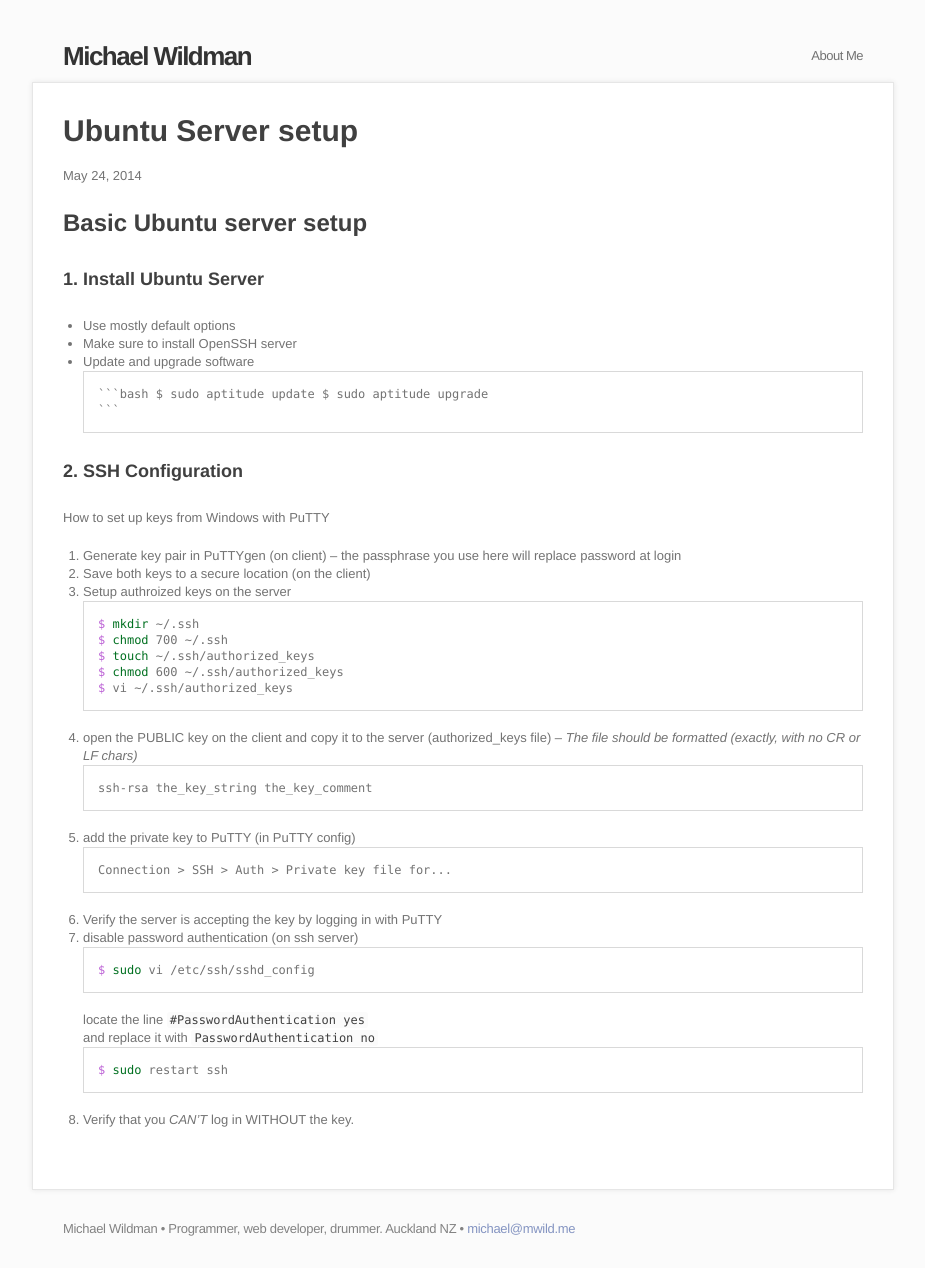
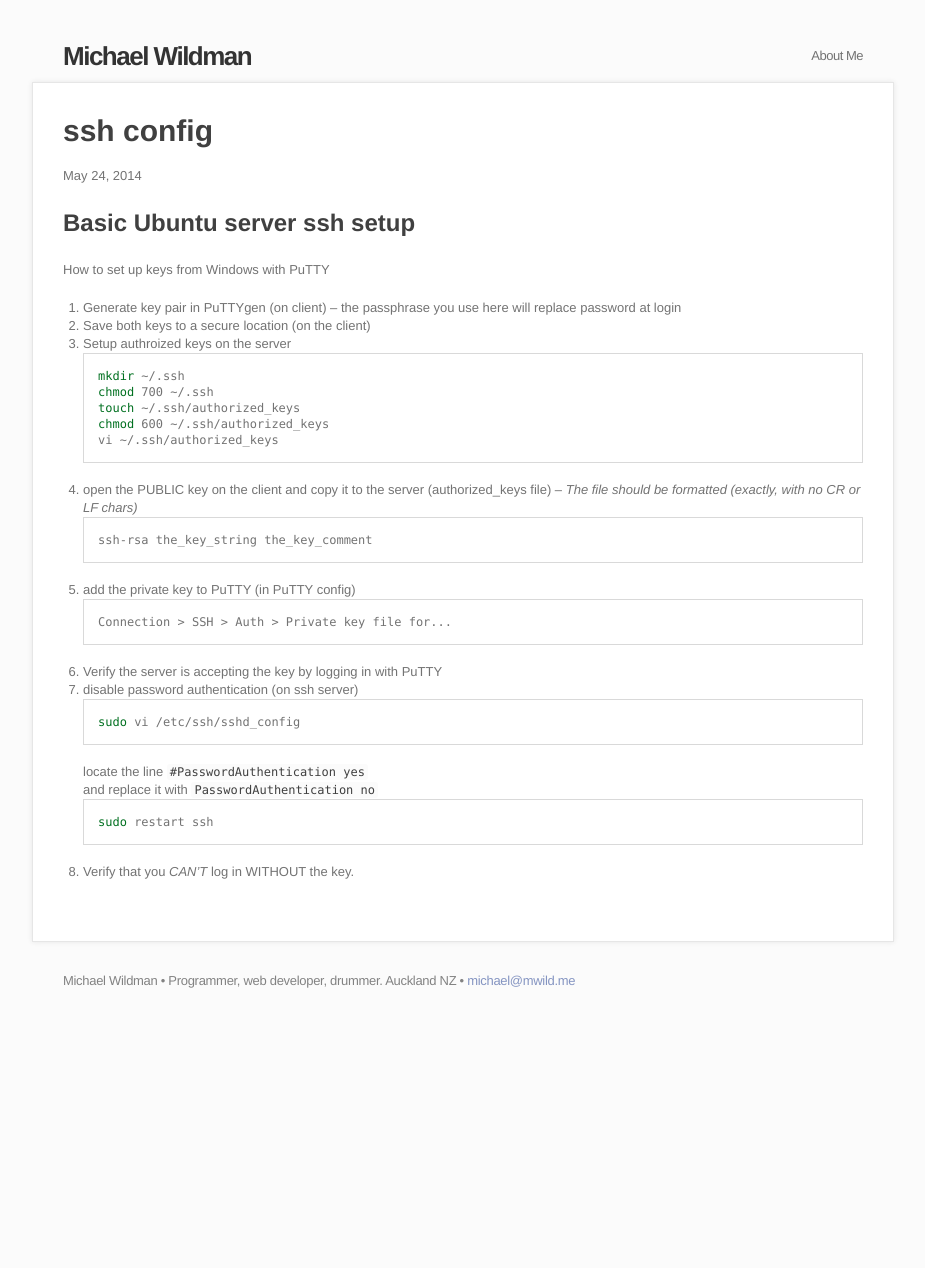
Before and after one commit to m-wild/mwild.me_archive, a Jekyll site: the page built from _posts/tech/2014-05-24-ubuntu-server-setup.md, in a window 1280 px wide. Shown: the whole page, without its empty margins (177-1102 px from the left). Built offline with Jekyll 4.4.1, drawn with Linux system fonts in a browser that asks for light colours; Markdown is read by kramdown in place of the engine named in the settings; after the commit the page ends 1020 px from its top, so only the background shows below that.

Commit message:
rename post, make bash copyable

````diff
--- a/_posts/tech/2014-05-24-ubuntu-server-setup.md
+++ b/_posts/tech/2014-05-24-ubuntu-server-setup.md
@@ -1,23 +1,12 @@
 ---
 layout: post
-title: Ubuntu Server setup
+title: ssh config
 category: tech
 excerpt: basic ubuntu server ssh setup
 ---
 
-##Basic Ubuntu server setup
+##Basic Ubuntu server ssh setup
 
-###1. Install Ubuntu Server
-- Use mostly default options
-- Make sure to install OpenSSH server
-- Update and upgrade software
-
-      ```bash
-$ sudo aptitude update
-$ sudo aptitude upgrade
-      ```
-
-###2. SSH Configuration
 How to set up keys from Windows with PuTTY
 
 1. Generate key pair in PuTTYgen (on client) -- the passphrase you use here will replace password at login
@@ -25,11 +14,11 @@ How to set up keys from Windows with PuTTY
 3. Setup authroized keys on the server
 
     ```bash
-$ mkdir ~/.ssh
-$ chmod 700 ~/.ssh
-$ touch ~/.ssh/authorized_keys
-$ chmod 600 ~/.ssh/authorized_keys
-$ vi ~/.ssh/authorized_keys
+mkdir ~/.ssh
+chmod 700 ~/.ssh
+touch ~/.ssh/authorized_keys
+chmod 600 ~/.ssh/authorized_keys
+vi ~/.ssh/authorized_keys
     ```
 4. open the PUBLIC key on the client and copy it to the server (authorized_keys file) -- _The file should be formatted (exactly, with no CR or LF chars)_
 
@@ -45,12 +34,12 @@ Connection > SSH > Auth > Private key file for...
 7. disable password authentication (on ssh server)
 
 	```bash
-$ sudo vi /etc/ssh/sshd_config
+sudo vi /etc/ssh/sshd_config
     ```
 locate the line `#PasswordAuthentication yes` <br>
 and replace it with	`PasswordAuthentication no` <br>
 
     ```bash
-$ sudo restart ssh
+sudo restart ssh
     ```
 8. Verify that you _CAN'T_ log in WITHOUT the key.
````
